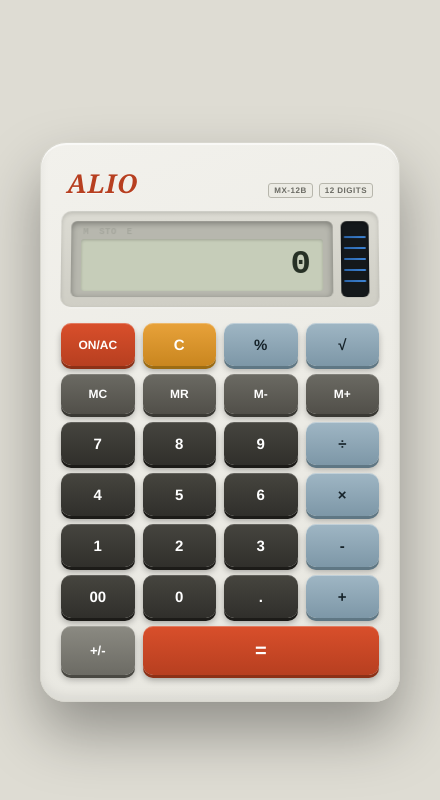
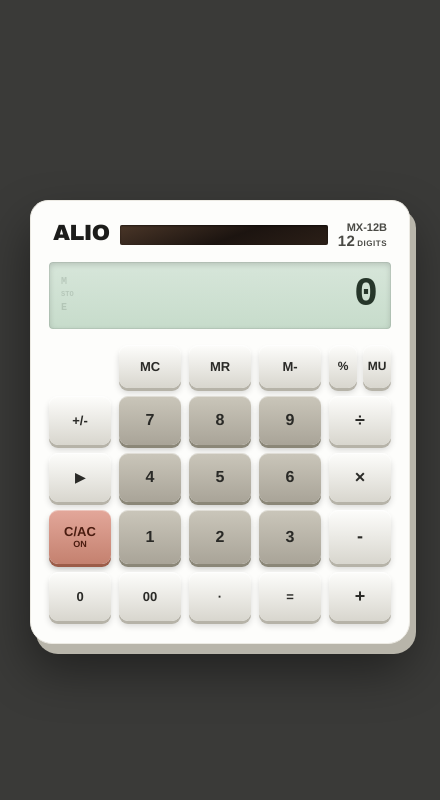
Before and after one commit to alimuqeem/alio-mx12b-calculator, an Electron app: page index.html in a window 440 px wide. Drawn offline with Linux system fonts and the light colour scheme.

Commit message:
Redesign UI to match real MX-12B reference photo
Rebuilds the housing, display, branding, and key layout to closely
match an authentic Casio MX-12B: white/grey key colors, mint LCD,
solar panel bar, MX-12B/12 DIGITS badges, and the real 5-column key
grid (combined C/AC key, ▶ backspace key, MU-labeled memory-add).

The combined C/AC key preserves both original C and AC behaviors via
a new clearOrAllClear() that clears the entry on first press and does
a full reset on the next press once already at 0.

Co-Authored-By: Claude Sonnet 5 <noreply@anthropic.com>

```diff
--- a/css/style.css
+++ b/css/style.css
@@ -1,20 +1,17 @@
 :root {
-  --housing: #f2f1ec;
-  --housing-edge: #d8d7cf;
-  --ink: #2b2a27;
-  --lcd-bg: #c6cdb9;
-  --lcd-ink: #263025;
-  --bezel: #b7b7ae;
-  --accent-red: #d94f2b;
-  --accent-red-dark: #b73f20;
-  --accent-orange: #e8a23a;
-  --accent-orange-dark: #c9861f;
-  --key-num: #46453f;
-  --key-num-dark: #302f2b;
-  --key-op: #9fb6c4;
-  --key-op-dark: #7d97a7;
-  --key-mem: #6b6a63;
-  --key-mem-dark: #514f49;
+  --housing: #fdfdfb;
+  --housing-shadow-edge: #b8b5aa;
+  --ink: #1c1c1a;
+  --lcd-bg: #d7e6da;
+  --lcd-bg-dark: #c7dccb;
+  --lcd-ink: #26362a;
+  --key-white: #fdfdfb;
+  --key-white-dark: #d8d6ce;
+  --key-grey: #cac6ba;
+  --key-grey-dark: #a9a498;
+  --key-clear: #e3a79a;
+  --key-clear-dark: #c4816f;
+  --key-text: #2a2a27;
 }
 
 * { box-sizing: border-box; }
@@ -25,203 +22,194 @@ body {
   display: flex;
   align-items: center;
   justify-content: center;
-  background: #dedcd3;
+  background: #3a3a38;
   font-family: "Helvetica Neue", Arial, sans-serif;
   -webkit-user-select: none;
   user-select: none;
 }
 
 .calculator {
-  width: 360px;
-  background: linear-gradient(160deg, var(--housing) 0%, #e7e6df 100%);
-  border-radius: 26px;
-  padding: 20px 20px 26px;
+  width: 380px;
+  background: var(--housing);
+  border-radius: 18px 18px 22px 22px;
+  padding: 18px 18px 22px;
   box-shadow:
-    0 30px 60px rgba(0, 0, 0, 0.35),
-    inset 0 2px 0 rgba(255, 255, 255, 0.6),
-    inset 0 -6px 10px rgba(0, 0, 0, 0.06);
-  border: 1px solid var(--housing-edge);
+    6px 10px 0 var(--housing-shadow-edge),
+    0 25px 50px rgba(0, 0, 0, 0.45);
+  border: 1px solid #eceae3;
 }
 
 .brand-row {
   display: flex;
-  align-items: baseline;
-  justify-content: space-between;
-  padding: 2px 6px 10px;
+  align-items: flex-start;
+  gap: 10px;
+  padding: 2px 4px 12px;
 }
 
 .logo {
-  font-family: Georgia, "Times New Roman", serif;
-  font-weight: 700;
-  font-style: italic;
-  font-size: 26px;
-  letter-spacing: 1px;
-  color: var(--accent-red-dark);
-  text-shadow: 0 1px 0 rgba(255, 255, 255, 0.5);
+  font-family: "Arial Black", "Helvetica Neue", Arial, sans-serif;
+  font-weight: 900;
+  font-size: 22px;
+  letter-spacing: -0.5px;
+  color: var(--ink);
+}
+
+.solar-panel {
+  flex: 1;
+  height: 20px;
+  margin-top: 4px;
+  border-radius: 2px;
+  background: linear-gradient(160deg, #4a3628 0%, #1c1410 55%, #2b1f17 100%);
+  box-shadow: inset 0 1px 2px rgba(0, 0, 0, 0.5);
 }
 
 .badges {
   display: flex;
-  gap: 6px;
+  flex-direction: column;
+  align-items: flex-end;
+  color: #4a4a45;
+  line-height: 1.1;
+  white-space: nowrap;
 }
 
-.badge {
+.badge-model {
+  font-size: 11px;
+  font-weight: 700;
+}
+
+.badge-digits {
   font-size: 8px;
   font-weight: 700;
   letter-spacing: 0.5px;
-  color: #6a6a63;
-  border: 1px solid #b7b6ac;
-  border-radius: 3px;
-  padding: 2px 5px;
-  background: #ecebe4;
+  display: flex;
+  align-items: baseline;
+  gap: 2px;
 }
 
-.display-unit {
-  display: flex;
-  align-items: stretch;
-  gap: 8px;
-  background: linear-gradient(180deg, #dcdbd3, #cfcec5);
-  border-radius: 10px;
-  padding: 10px;
-  margin-bottom: 16px;
-  transform: perspective(600px) rotateX(3deg);
-  box-shadow: inset 0 2px 4px rgba(0, 0, 0, 0.15), 0 1px 0 rgba(255, 255, 255, 0.5);
+.badge-digits-num {
+  font-size: 15px;
+  font-weight: 800;
 }
 
 .display-panel {
-  flex: 1;
-  background: var(--bezel);
-  border-radius: 6px;
-  padding: 6px 10px;
-  box-shadow: inset 0 2px 6px rgba(0, 0, 0, 0.35);
+  background: var(--lcd-bg);
+  background-image: linear-gradient(180deg, var(--lcd-bg), var(--lcd-bg-dark));
+  border-radius: 4px;
+  padding: 10px 12px 12px;
+  margin-bottom: 16px;
+  display: flex;
+  align-items: stretch;
+  gap: 6px;
+  box-shadow: inset 0 2px 6px rgba(0, 0, 0, 0.18), inset 0 0 0 1px rgba(0, 0, 0, 0.06);
 }
 
 .indicators {
   display: flex;
-  gap: 10px;
-  height: 12px;
-  padding-left: 2px;
+  flex-direction: column;
+  justify-content: space-between;
+  padding: 4px 0;
 }
 
 .indicator {
-  font-size: 9px;
+  font-size: 10px;
   font-weight: 700;
-  letter-spacing: 0.5px;
+  font-family: "Courier New", monospace;
   color: var(--lcd-ink);
-  opacity: 0.12;
-  font-family: "Courier New", monospace;
+  opacity: 0.15;
 }
 
 .indicator.active {
-  opacity: 0.95;
+  opacity: 0.9;
 }
 
-.indicator#ind-sto.flash {
-  opacity: 0.95;
+.indicator-sto {
+  font-size: 7px;
+}
+
+.indicator-sto.flash {
+  opacity: 0.9;
 }
 
 .screen {
-  background: var(--lcd-bg);
-  border-radius: 3px;
-  padding: 6px 10px 8px;
+  flex: 1;
   text-align: right;
   font-family: "Courier New", monospace;
   font-weight: 700;
-  font-size: 34px;
-  letter-spacing: 2px;
+  font-size: 40px;
+  letter-spacing: 1px;
   color: var(--lcd-ink);
-  min-height: 44px;
   overflow: hidden;
   white-space: nowrap;
-  box-shadow: inset 0 1px 3px rgba(0, 0, 0, 0.2);
-}
-
-.solar-bar {
-  width: 28px;
-  border-radius: 6px;
-  background: #14181b;
-  display: flex;
-  flex-direction: column;
-  justify-content: space-evenly;
-  align-items: center;
-  padding: 6px 0;
-  box-shadow: inset 0 1px 3px rgba(0, 0, 0, 0.5);
-}
-
-.solar-bar span {
-  width: 80%;
-  height: 2px;
-  background: linear-gradient(90deg, #2b64a8, #3d84d6);
-  border-radius: 1px;
 }
 
 .keypad {
   display: grid;
-  grid-template-columns: repeat(4, 1fr);
+  grid-template-columns: repeat(5, 1fr);
   gap: 8px;
+}
+
+.key-spacer {
+  display: block;
 }
 
 .key {
   border: none;
-  border-radius: 10px;
-  padding: 13px 0;
-  font-size: 15px;
+  border-radius: 9px;
+  padding: 14px 0;
+  font-size: 16px;
   font-weight: 700;
   font-family: inherit;
   cursor: pointer;
-  color: #fff;
+  color: var(--key-text);
+  position: relative;
   transition: transform 0.04s ease, box-shadow 0.04s ease;
 }
 
 .key-num {
-  background: linear-gradient(180deg, var(--key-num), var(--key-num-dark));
-  box-shadow: 0 3px 0 #1c1b18, 0 5px 6px rgba(0, 0, 0, 0.3), inset 0 1px 0 rgba(255, 255, 255, 0.15);
+  background: linear-gradient(180deg, var(--key-grey), var(--key-grey-dark));
+  box-shadow: 0 3px 0 #8b8778, 0 5px 6px rgba(0, 0, 0, 0.2), inset 0 1px 0 rgba(255, 255, 255, 0.4);
+}
+
+.key-fn {
+  background: linear-gradient(180deg, var(--key-white), var(--key-white-dark));
+  font-size: 13px;
+  box-shadow: 0 3px 0 #b6b3a8, 0 5px 6px rgba(0, 0, 0, 0.15), inset 0 1px 0 rgba(255, 255, 255, 0.7);
 }
 
 .key-op {
-  background: linear-gradient(180deg, var(--key-op), var(--key-op-dark));
-  color: #16232a;
-  box-shadow: 0 3px 0 #5f7784, 0 5px 6px rgba(0, 0, 0, 0.25), inset 0 1px 0 rgba(255, 255, 255, 0.35);
+  background: linear-gradient(180deg, var(--key-white), var(--key-white-dark));
+  font-size: 18px;
+  box-shadow: 0 3px 0 #b6b3a8, 0 5px 6px rgba(0, 0, 0, 0.15), inset 0 1px 0 rgba(255, 255, 255, 0.7);
 }
 
-.key-mem {
-  background: linear-gradient(180deg, var(--key-mem), var(--key-mem-dark));
-  font-size: 12px;
-  box-shadow: 0 3px 0 #3a3934, 0 5px 6px rgba(0, 0, 0, 0.25), inset 0 1px 0 rgba(255, 255, 255, 0.15);
+.key-clear {
+  background: linear-gradient(180deg, var(--key-clear), var(--key-clear-dark));
+  color: #4a1c10;
+  font-size: 13px;
+  line-height: 1.2;
+  box-shadow: 0 3px 0 #9c5c48, 0 5px 6px rgba(0, 0, 0, 0.25), inset 0 1px 0 rgba(255, 255, 255, 0.35);
 }
 
-.key-fn {
-  background: linear-gradient(180deg, var(--key-op), var(--key-op-dark));
-  color: #16232a;
-  box-shadow: 0 3px 0 #5f7784, 0 5px 6px rgba(0, 0, 0, 0.25), inset 0 1px 0 rgba(255, 255, 255, 0.35);
+.key-sub {
+  display: block;
+  font-size: 9px;
+  font-weight: 700;
 }
 
-.key-ac {
-  background: linear-gradient(180deg, var(--accent-red), var(--accent-red-dark));
-  box-shadow: 0 3px 0 #8c3117, 0 5px 6px rgba(0, 0, 0, 0.3), inset 0 1px 0 rgba(255, 255, 255, 0.25);
-  font-size: 12px;
+.key-split {
+  display: flex;
+  gap: 6px;
 }
 
-.key-c {
-  background: linear-gradient(180deg, var(--accent-orange), var(--accent-orange-dark));
-  box-shadow: 0 3px 0 #9c6c14, 0 5px 6px rgba(0, 0, 0, 0.3), inset 0 1px 0 rgba(255, 255, 255, 0.25);
-}
-
-.key-sign {
-  background: linear-gradient(180deg, #8b8a82, #6c6b64);
-  box-shadow: 0 3px 0 #4a4943, 0 5px 6px rgba(0, 0, 0, 0.25), inset 0 1px 0 rgba(255, 255, 255, 0.2);
-  font-size: 13px;
-}
-
-.key-eq {
-  grid-column: span 3;
-  background: linear-gradient(180deg, var(--accent-red), var(--accent-red-dark));
-  box-shadow: 0 3px 0 #8c3117, 0 5px 6px rgba(0, 0, 0, 0.3), inset 0 1px 0 rgba(255, 255, 255, 0.25);
-  font-size: 20px;
+.key-half {
+  flex: 1;
+  padding-left: 0;
+  padding-right: 0;
+  font-size: 12px;
 }
 
 .key:active,
 .key.pressed {
   transform: translateY(3px);
-  box-shadow: 0 0 0 rgba(0, 0, 0, 0), inset 0 2px 4px rgba(0, 0, 0, 0.3);
+  box-shadow: 0 0 0 rgba(0, 0, 0, 0), inset 0 2px 4px rgba(0, 0, 0, 0.25);
 }
--- a/index.html
+++ b/index.html
@@ -9,59 +9,55 @@
   <div class="calculator">
     <div class="brand-row">
       <div class="logo">ALIO</div>
+      <div class="solar-panel" aria-hidden="true"></div>
       <div class="badges">
-        <span class="badge">MX-12B</span>
-        <span class="badge">12 DIGITS</span>
+        <span class="badge-model">MX-12B</span>
+        <span class="badge-digits"><span class="badge-digits-num">12</span>DIGITS</span>
       </div>
     </div>
 
-    <div class="display-unit">
-      <div class="display-panel">
-        <div class="indicators">
-          <span id="ind-m" class="indicator">M</span>
-          <span id="ind-sto" class="indicator">STO</span>
-          <span id="ind-e" class="indicator">E</span>
-        </div>
-        <div id="screen" class="screen">0</div>
+    <div class="display-panel">
+      <div class="indicators">
+        <span id="ind-m" class="indicator">M</span>
+        <span id="ind-sto" class="indicator indicator-sto">STO</span>
+        <span id="ind-e" class="indicator">E</span>
       </div>
-      <div class="solar-bar" aria-hidden="true">
-        <span></span><span></span><span></span><span></span><span></span>
-      </div>
+      <div id="screen" class="screen">0</div>
     </div>
 
     <div class="keypad">
-      <button class="key key-ac" data-action="ac">ON/AC</button>
-      <button class="key key-c" data-action="c">C</button>
-      <button class="key key-fn" data-action="percent">%</button>
-      <button class="key key-fn" data-action="sqrt">&radic;</button>
+      <span class="key-spacer" aria-hidden="true"></span>
+      <button class="key key-fn" data-action="mc">MC</button>
+      <button class="key key-fn" data-action="mr">MR</button>
+      <button class="key key-fn" data-action="m-">M-</button>
+      <div class="key-split">
+        <button class="key key-fn key-half" data-action="percent">%</button>
+        <button class="key key-fn key-half" data-action="m+">MU</button>
+      </div>
 
-      <button class="key key-mem" data-action="mc">MC</button>
-      <button class="key key-mem" data-action="mr">MR</button>
-      <button class="key key-mem" data-action="m-">M-</button>
-      <button class="key key-mem" data-action="m+">M+</button>
-
+      <button class="key key-fn" data-action="sign">+/-</button>
       <button class="key key-num" data-digit="7">7</button>
       <button class="key key-num" data-digit="8">8</button>
       <button class="key key-num" data-digit="9">9</button>
       <button class="key key-op" data-op="÷">÷</button>
 
+      <button class="key key-fn" data-action="backspace">&#9654;</button>
       <button class="key key-num" data-digit="4">4</button>
       <button class="key key-num" data-digit="5">5</button>
       <button class="key key-num" data-digit="6">6</button>
       <button class="key key-op" data-op="×">×</button>
 
+      <button class="key key-clear" data-action="clear">C/AC<span class="key-sub">ON</span></button>
       <button class="key key-num" data-digit="1">1</button>
       <button class="key key-num" data-digit="2">2</button>
       <button class="key key-num" data-digit="3">3</button>
       <button class="key key-op" data-op="-">-</button>
 
-      <button class="key key-num" data-digit="00">00</button>
-      <button class="key key-num" data-digit="0">0</button>
-      <button class="key key-num" data-action="decimal">.</button>
+      <button class="key key-fn" data-digit="0">0</button>
+      <button class="key key-fn" data-digit="00">00</button>
+      <button class="key key-fn" data-action="decimal">&middot;</button>
+      <button class="key key-fn" data-action="equals">=</button>
       <button class="key key-op" data-op="+">+</button>
-
-      <button class="key key-sign" data-action="sign">+/-</button>
-      <button class="key key-eq" data-action="equals">=</button>
     </div>
   </div>
 
--- a/js/renderer.js
+++ b/js/renderer.js
@@ -39,7 +39,7 @@
       case 'sign': CalculatorEngine.toggleSign(state); break;
       case 'backspace': CalculatorEngine.backspace(state); break;
       case 'ac': CalculatorEngine.allClear(state); break;
-      case 'c': CalculatorEngine.clearEntry(state); break;
+      case 'clear': CalculatorEngine.clearOrAllClear(state); break;
       case 'mc': CalculatorEngine.memoryClear(state); break;
       case 'mr': CalculatorEngine.memoryRecall(state); break;
       case 'm+': CalculatorEngine.memoryAdd(state); flashSto(); break;
@@ -62,20 +62,6 @@
   });
 
   // --- Keyboard wiring ---
-  const KEY_TO_BUTTON = {
-    '0': '[data-digit="0"]', '1': '[data-digit="1"]', '2': '[data-digit="2"]',
-    '3': '[data-digit="3"]', '4': '[data-digit="4"]', '5': '[data-digit="5"]',
-    '6': '[data-digit="6"]', '7': '[data-digit="7"]', '8': '[data-digit="8"]',
-    '9': '[data-digit="9"]',
-    '.': '[data-action="decimal"]',
-    '+': '[data-op="+"]', '-': '[data-op="-"]',
-    '*': '[data-op="×"]', '/': '[data-op="÷"]',
-    '%': '[data-action="percent"]',
-    'Enter': '[data-action="equals"]', '=': '[data-action="equals"]',
-    'Backspace': null,
-    'Escape': '[data-action="ac"]'
-  };
-
   window.addEventListener('keydown', (e) => {
     if (e.repeat) return; // no key-repeat, matches a physical button press
 
@@ -89,8 +75,8 @@
     if (e.key === '/') { e.preventDefault(); return dispatch({ type: 'op', value: '÷' }, document.querySelector('[data-op="÷"]')); }
     if (e.key === '%') return dispatch({ type: 'percent' }, document.querySelector('[data-action="percent"]'));
     if (e.key === 'Enter' || e.key === '=') return dispatch({ type: 'equals' }, document.querySelector('[data-action="equals"]'));
-    if (e.key === 'Escape') return dispatch({ type: 'ac' }, document.querySelector('[data-action="ac"]'));
-    if (e.key === 'Backspace') return dispatch({ type: 'backspace' }, null);
+    if (e.key === 'Escape') return dispatch({ type: 'ac' }, document.querySelector('[data-action="clear"]'));
+    if (e.key === 'Backspace') return dispatch({ type: 'backspace' }, document.querySelector('[data-action="backspace"]'));
   });
 
   render();
--- a/main.js
+++ b/main.js
@@ -3,12 +3,12 @@ const path = require('path');
 
 function createWindow() {
   const win = new BrowserWindow({
-    width: 420,
-    height: 660,
+    width: 440,
+    height: 700,
     resizable: false,
     maximizable: false,
     title: 'ALIO MX-12B',
-    backgroundColor: '#f4f3ef',
+    backgroundColor: '#3a3a38',
     webPreferences: {
       preload: path.join(__dirname, 'preload.js'),
       contextIsolation: true,
```
Also changed, not shown: js/calculator-engine.js (+12 -0 lines), test/engine.test.js (+14 -0 lines), README.md.
